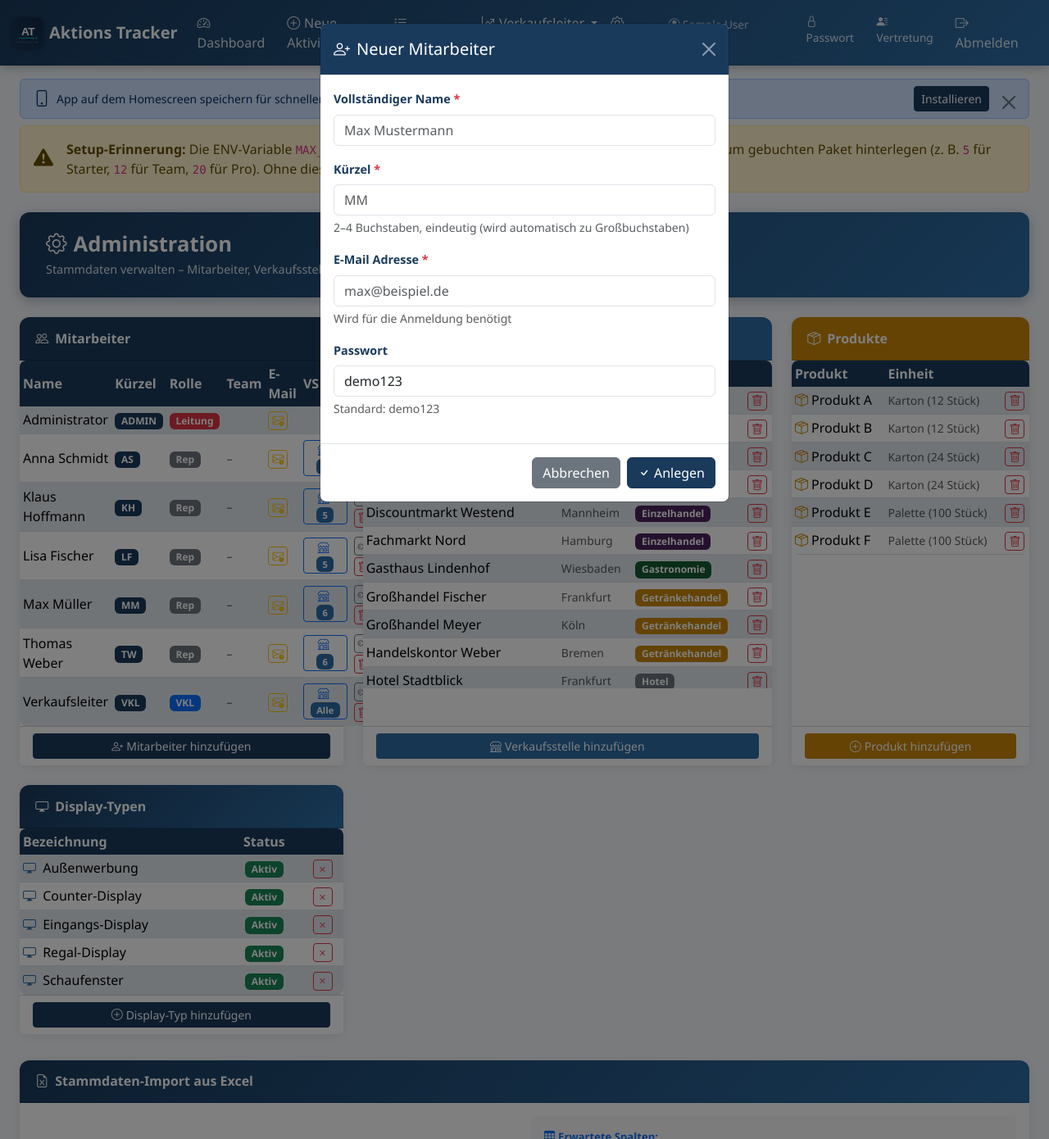
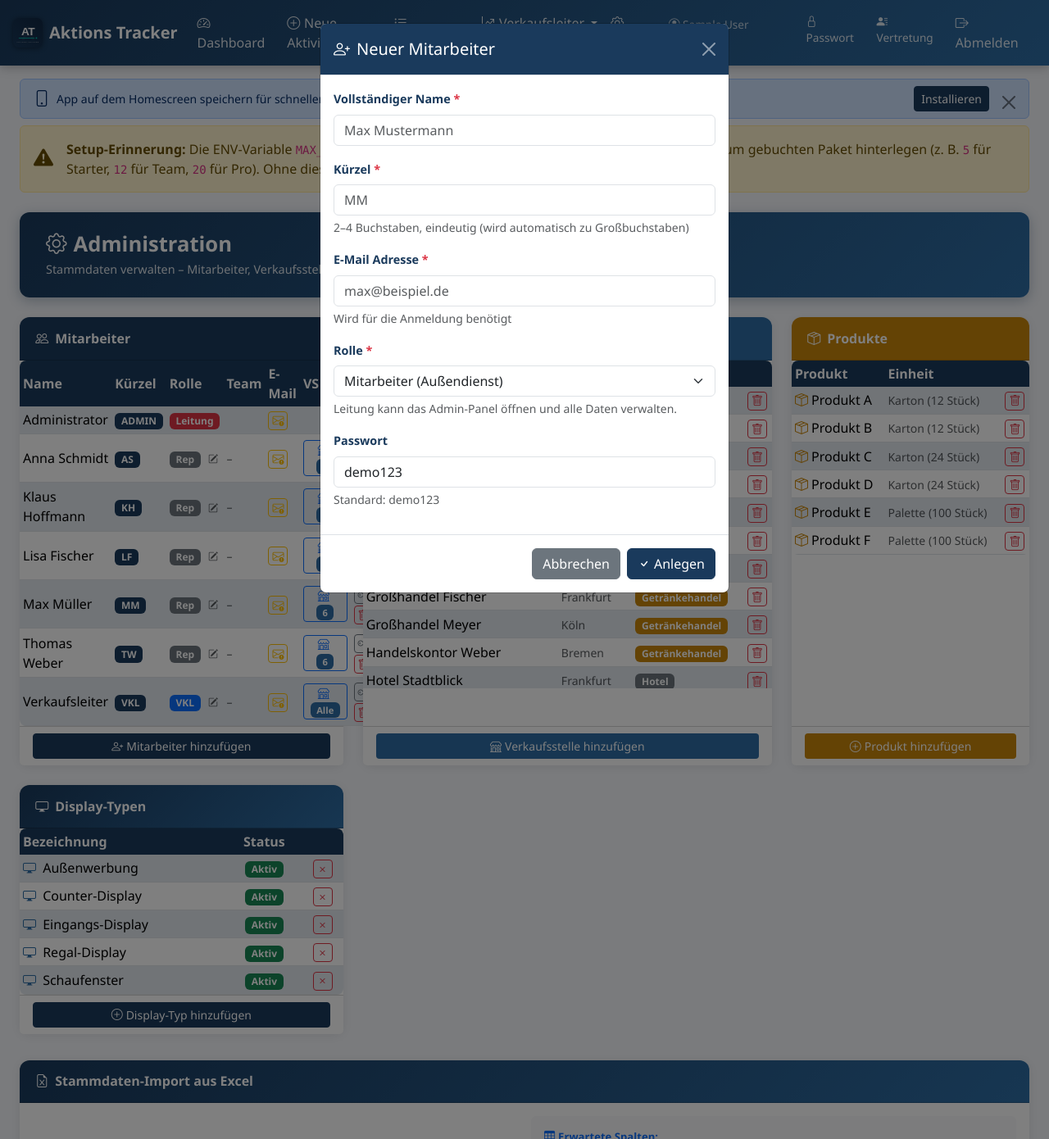
Before and after one commit to jananschuetz-oss/aktionstracker-demo, a Flask app: page /admin in a window 1280 px wide, after a click on "Mitarbeiter hinzufügen". Shown: the whole page at 82% size. Run offline with Flask 3, Linux system fonts and the light colour scheme; the visitor is signed in with stand-in values (Sample User, id 1); data comes from the database, SQL or seed files in the repository; data that the repository does not hold is empty; some libraries are stand-ins or nearby versions.

Commit message:
feat: Rollenwahl beim Anlegen + Rollenänderung für bestehende Mitarbeiter
- Neuer Mitarbeiter: Dropdown für Rolle (Rep/VKL/Leitung) im Modal
- MAX_MITARBEITER-Limit gilt jetzt nur noch für Rolle 'rep'
- Bestehende MA: Stift-Icon in Rolle-Spalte öffnet geteiltes Modal
- Route POST /admin/mitarbeiter/<id>/rolle zum Ändern der Rolle
- Eigene Rolle kann nicht geändert werden (Schutz)

Co-Authored-By: Claude Sonnet 4.6 <noreply@anthropic.com>

```diff
--- a/app.py
+++ b/app.py
@@ -1909,10 +1909,14 @@ def admin():
 def admin_mitarbeiter_neu():
     name     = request.form.get('name',    '').strip()
     kuerzel  = request.form.get('kuerzel', '').strip().upper()
-    passwort = request.form.get('passwort', 'brauerei').strip()
+    passwort = request.form.get('passwort', 'demo123').strip()
     email    = request.form.get('email',   '').strip().lower() or None
+    rolle    = request.form.get('rolle',   'rep').strip()
+    if rolle not in ('rep', 'verkaufsleiter', 'admin'):
+        rolle = 'rep'
     if name and kuerzel:
-        if MAX_MITARBEITER > 0:
+        # MAX_MITARBEITER-Limit gilt nur für einfache Reps
+        if rolle == 'rep' and MAX_MITARBEITER > 0:
             anzahl = query(
                 "SELECT COUNT(*) AS n FROM mitarbeiter WHERE rolle='rep'", one=True
             )['n']
@@ -1924,10 +1928,11 @@ def admin_mitarbeiter_neu():
                 )
                 return redirect(url_for('admin'))
         execute(
-            "INSERT OR IGNORE INTO mitarbeiter (name, kuerzel, passwort, email, muss_passwort_aendern) VALUES (?,?,?,?,1)",
-            (name, kuerzel, passwort, email)
+            "INSERT OR IGNORE INTO mitarbeiter (name, kuerzel, passwort, email, rolle, muss_passwort_aendern) VALUES (?,?,?,?,?,1)",
+            (name, kuerzel, passwort, email, rolle)
         )
-        flash(f'Mitarbeiter "{name}" angelegt.', 'success')
+        rollen_label = {'rep': 'Mitarbeiter', 'verkaufsleiter': 'Verkaufsleiter', 'admin': 'Leitung'}.get(rolle, rolle)
+        flash(f'{rollen_label} „{name}" angelegt.', 'success')
     return redirect(url_for('admin'))
 
 
@@ -1979,6 +1984,23 @@ def admin_mitarbeiter_zuordnung(ma_id):
         )
     anzahl = len(vs_ids)
     flash(f'Zuordnung für „{ma["name"]}" gespeichert: {anzahl} Verkaufsstelle(n).', 'success')
+    return redirect(url_for('admin'))
+
+
+@app.route('/admin/mitarbeiter/<int:ma_id>/rolle', methods=['POST'])
+@admin_required
+def admin_mitarbeiter_rolle(ma_id):
+    if ma_id == session.get('user_id'):
+        flash('Sie können Ihre eigene Rolle nicht ändern.', 'danger')
+        return redirect(url_for('admin'))
+    ma    = query("SELECT * FROM mitarbeiter WHERE id=?", (ma_id,), one=True)
+    rolle = request.form.get('rolle', 'rep').strip()
+    if not ma or rolle not in ('rep', 'verkaufsleiter', 'admin'):
+        flash('Ungültige Anfrage.', 'danger')
+        return redirect(url_for('admin'))
+    execute("UPDATE mitarbeiter SET rolle=? WHERE id=?", (rolle, ma_id))
+    rollen_label = {'rep': 'Mitarbeiter', 'verkaufsleiter': 'Verkaufsleiter', 'admin': 'Leitung'}.get(rolle, rolle)
+    flash(f'Rolle von „{ma["name"]}" auf {rollen_label} geändert.', 'success')
     return redirect(url_for('admin'))
 
 
--- a/templates/admin.html
+++ b/templates/admin.html
@@ -44,6 +44,18 @@
                   <span class="badge bg-primary">VKL</span>
                 {% else %}
                   <span class="badge bg-secondary">Rep</span>
+                {% endif %}
+                {% if m.id != session.user_id %}
+                <button class="btn btn-link btn-sm p-0 ms-1 text-muted"
+                        style="font-size:.75rem;vertical-align:middle"
+                        data-bs-toggle="modal"
+                        data-bs-target="#modalRolle"
+                        data-ma-id="{{ m.id }}"
+                        data-ma-name="{{ m.name }}"
+                        data-current-rolle="{{ m.rolle }}"
+                        title="Rolle ändern">
+                  <i class="bi bi-pencil-square"></i>
+                </button>
                 {% endif %}
               </td>
               <td>
@@ -642,6 +654,15 @@
             <div class="form-text">Wird für die Anmeldung benötigt</div>
           </div>
           <div class="mb-3">
+            <label class="form-label">Rolle <span class="text-danger">*</span></label>
+            <select name="rolle" class="form-select" required>
+              <option value="rep" selected>Mitarbeiter (Außendienst)</option>
+              <option value="verkaufsleiter">Verkaufsleiter</option>
+              <option value="admin">Leitung (vollständiger Admin-Zugang)</option>
+            </select>
+            <div class="form-text">Leitung kann das Admin-Panel öffnen und alle Daten verwalten.</div>
+          </div>
+          <div class="mb-3">
             <label class="form-label">Passwort</label>
             <input type="text" name="passwort" class="form-control" value="demo123">
             <div class="form-text">Standard: demo123</div>
@@ -655,6 +676,43 @@
     </div>
   </div>
 </div>
+
+<!-- Modal: Rolle ändern (geteilt, per JS befüllt) -->
+<div class="modal fade" id="modalRolle" tabindex="-1">
+  <div class="modal-dialog modal-sm">
+    <div class="modal-content">
+      <form method="POST" id="formRolle">
+        <div class="modal-header" style="background:#1a3a5c;color:white">
+          <h6 class="modal-title mb-0"><i class="bi bi-person-gear me-2"></i>Rolle ändern</h6>
+          <button type="button" class="btn-close btn-close-white" data-bs-dismiss="modal"></button>
+        </div>
+        <div class="modal-body">
+          <p class="small text-muted mb-3" id="rolleModalName"></p>
+          <select name="rolle" id="rolleSelect" class="form-select">
+            <option value="rep">Mitarbeiter (Außendienst)</option>
+            <option value="verkaufsleiter">Verkaufsleiter</option>
+            <option value="admin">Leitung (Admin-Zugang)</option>
+          </select>
+        </div>
+        <div class="modal-footer">
+          <button type="button" class="btn btn-secondary btn-sm" data-bs-dismiss="modal">Abbrechen</button>
+          <button type="submit" class="btn btn-primary btn-sm"><i class="bi bi-check me-1"></i>Speichern</button>
+        </div>
+      </form>
+    </div>
+  </div>
+</div>
+<script>
+document.getElementById('modalRolle').addEventListener('show.bs.modal', function(e) {
+  const btn = e.relatedTarget;
+  const maId   = btn.dataset.maId;
+  const maName = btn.dataset.maName;
+  const rolle  = btn.dataset.currentRolle;
+  document.getElementById('rolleModalName').textContent = maName;
+  document.getElementById('formRolle').action = '/admin/mitarbeiter/' + maId + '/rolle';
+  document.getElementById('rolleSelect').value = rolle;
+});
+</script>
 
 <!-- Modal: Verkaufsstelle -->
 <div class="modal fade" id="modalVS" tabindex="-1">
```
